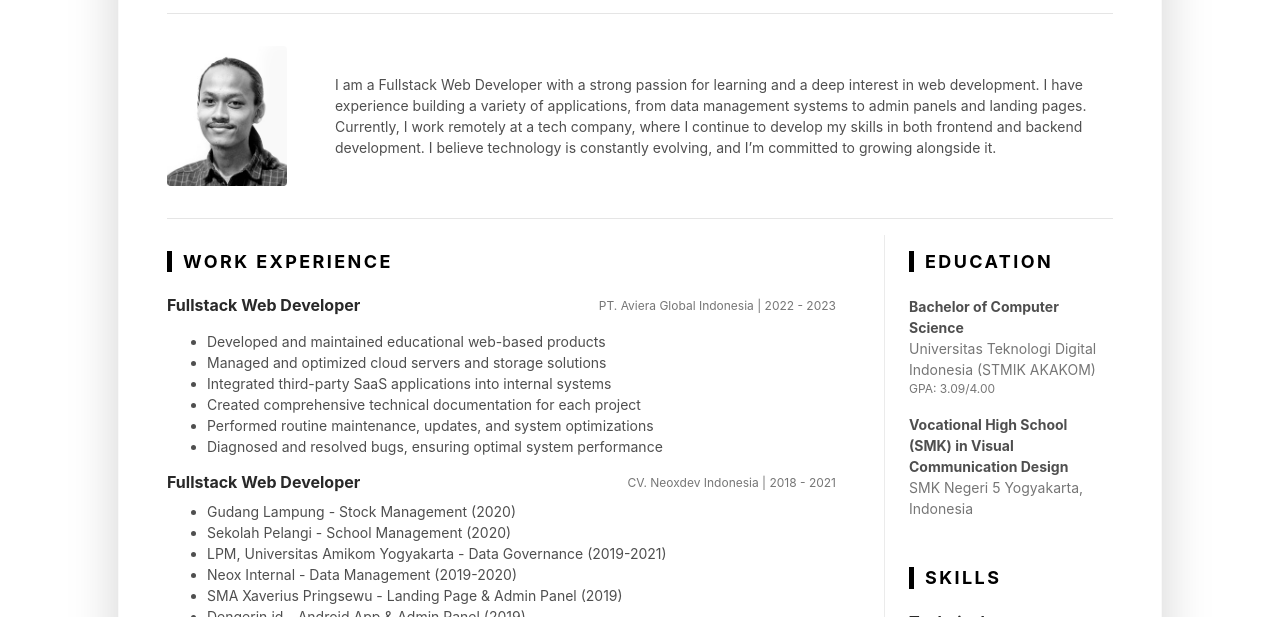
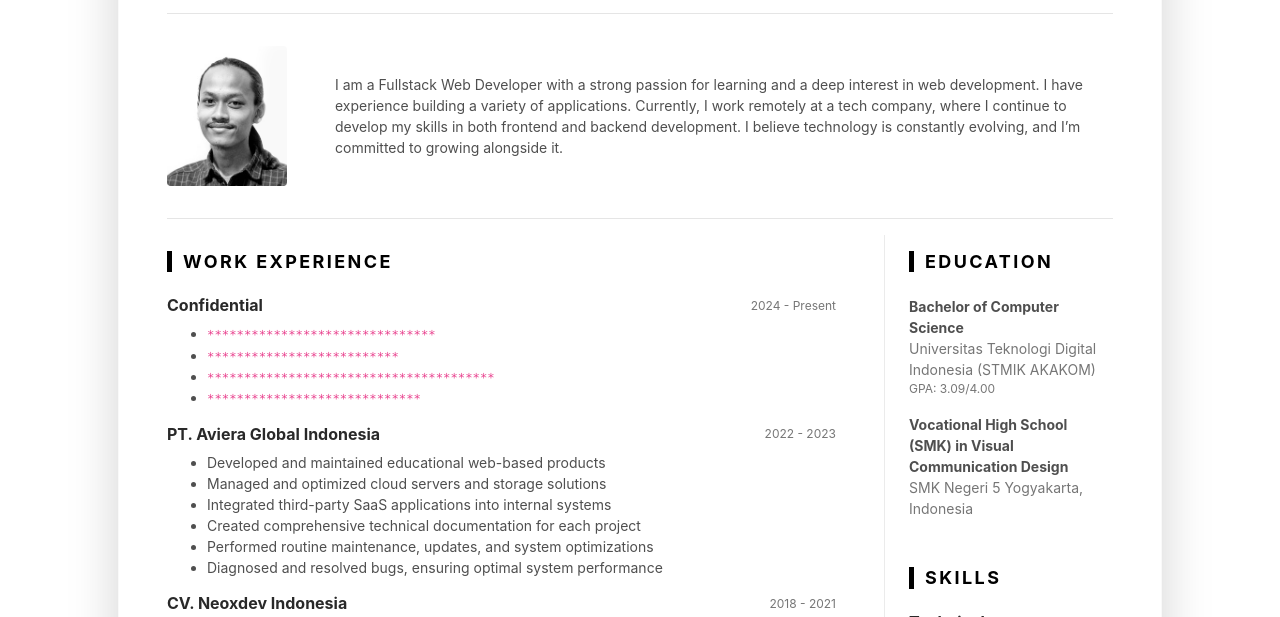
Before and after one commit to agrinfauzi/agrinfauzi.github.io, a plain HTML site: page index.html in a window 1280 px wide. Shown: the part 183-800 px from the top of the page. Drawn offline with Linux system fonts and the light colour scheme.

Commit message:
Refactor resume content for clarity and confidentiality

```diff
--- a/index.html
+++ b/index.html
@@ -52,8 +52,7 @@
                         <div class="media-body text-left">
                             <p class="mb-0">I am a Fullstack Web Developer with a strong passion for learning and a deep
                                 interest in web development. I have
-                                experience building a variety of applications, from data management systems to admin
-                                panels and landing pages.
+                                experience building a variety of applications.
                                 Currently, I work remotely at a tech company, where I continue to develop my skills in
                                 both frontend and backend
                                 development. I believe technology is constantly evolving, and I’m committed to growing
@@ -72,15 +71,28 @@
                             <section class="work-section py-3">
 
                                 <h3 class="text-uppercase resume-section-heading mb-4">Work Experience</h3>
+
                                 <div class="item mb-3">
                                     <div class="item-heading row align-items-center mb-2">
-                                        <h4 class="item-title col-12 col-md-6 col-lg-6 mb-2 mb-md-0">Fullstack Web
-                                            Developer</h4>
-                                        <div class="item-meta col-12 col-md-6 col-lg-6 text-muted text-left text-md-right">
-                                            PT. Aviera Global Indonesia | 2022 - 2023</div>
+                                        <h4 class="item-title col-12 col-md-6 col-lg-6 mb-2 mb-md-0">Confidential</h4>
+                                        <div class="item-meta col-12 col-md-6 col-lg-6 text-muted text-left text-md-right">2024 - Present</div>
                                     </div>
                                     <div class="item-content">
-                                        <p></p>
+                                        <ul class="resume-list">
+                                            <li><code>*******************************</code></li>
+                                            <li><code>**************************</code></li>
+                                            <li><code>***************************************</code></li>
+                                            <li><code>*****************************</code></li>
+                                        </ul>
+                                    </div>
+                                </div>
+
+                                <div class="item mb-3">
+                                    <div class="item-heading row align-items-center mb-2">
+                                        <h4 class="item-title col-12 col-md-6 col-lg-6 mb-2 mb-md-0">PT. Aviera Global Indonesia</h4>
+                                        <div class="item-meta col-12 col-md-6 col-lg-6 text-muted text-left text-md-right">2022 - 2023</div>
+                                    </div>
+                                    <div class="item-content">
                                         <ul class="resume-list">
                                             <li>Developed and maintained educational web-based products</li>
                                             <li>Managed and optimized cloud servers and storage solutions</li>
@@ -94,10 +106,8 @@
 
                                 <div class="item mb-3">
                                     <div class="item-heading row align-items-center mb-2">
-                                        <h4 class="item-title col-12 col-md-6 col-lg-6 mb-2 mb-md-0">Fullstack Web
-                                            Developer</h4>
-                                        <div class="item-meta col-12 col-md-6 col-lg-6 text-muted text-left text-md-right">
-                                            CV. Neoxdev Indonesia | 2018 - 2021</div>
+                                        <h4 class="item-title col-12 col-md-6 col-lg-6 mb-2 mb-md-0">CV. Neoxdev Indonesia</h4>
+                                        <div class="item-meta col-12 col-md-6 col-lg-6 text-muted text-left text-md-right">2018 - 2021</div>
                                     </div>
                                     <div class="item-content">
                                         <ul class="resume-list">
@@ -152,7 +162,6 @@
                             </section>
 
                             <section class="project-section py-3">
-
                                 <h3 class="text-uppercase resume-section-heading mb-4">Collaborative Projects</h3>
 
                                 <div class="item mb-3">
```
